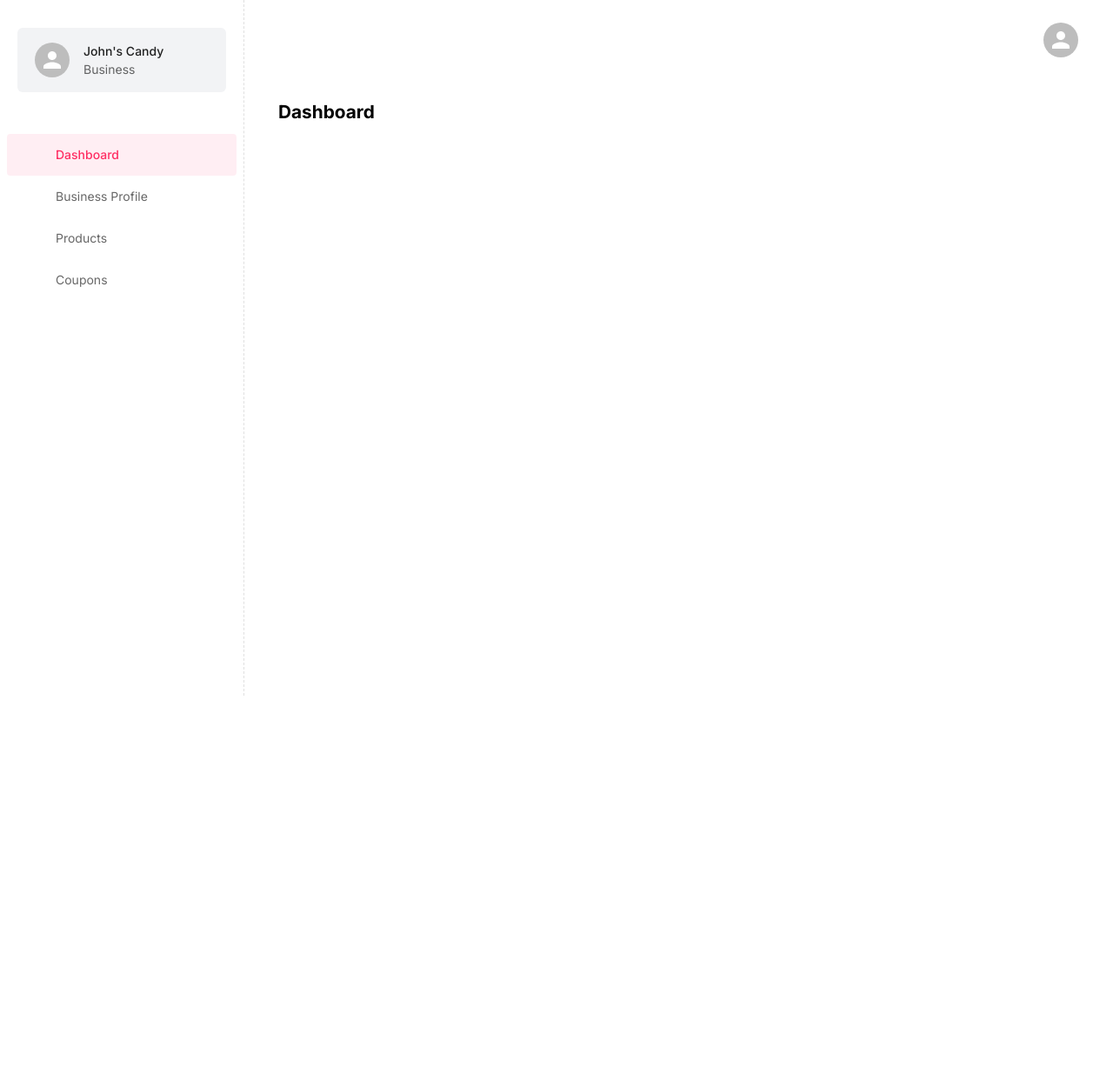
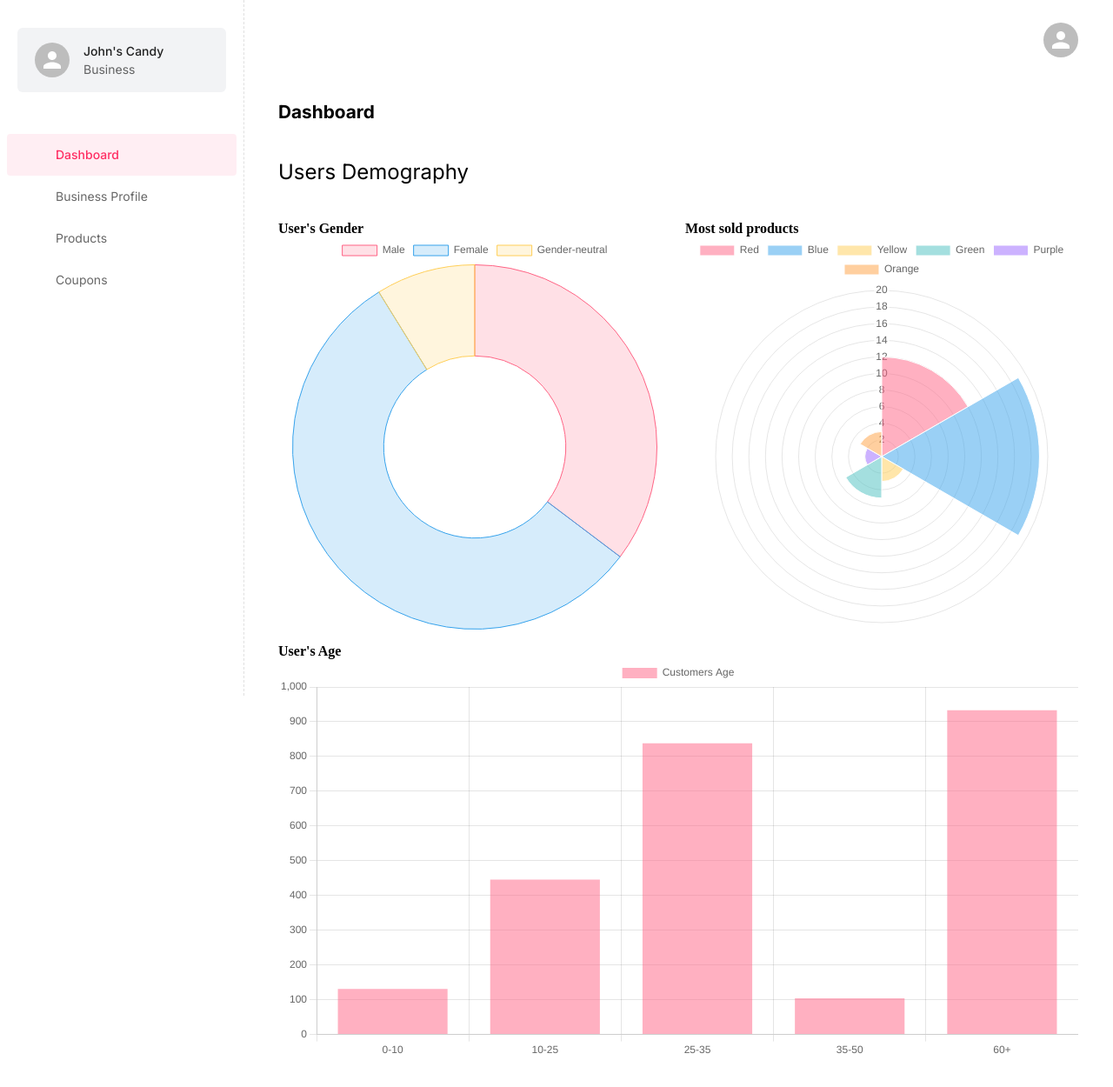
Before and after one commit to PRocha0503/sps-team-proyect-frontend, a React (Create React App) app: page /business/app in a window 1280 px wide. Shown: the top 1250 px of the page at 87% size. Before the commit the page ends 800 px from the top, so only its background shows below. Built offline with nearby package versions, Linux system fonts and the light colour scheme; some icons are missing.

Commit message:
feat: Add chart support for BI module🎉

```diff
--- a/package.json
+++ b/package.json
@@ -14,7 +14,9 @@
 		"@testing-library/react": "^13.3.0",
 		"@testing-library/user-event": "^13.5.0",
 		"axios": "^0.27.2",
+		"chart.js": "^3.8.0",
 		"react": "^18.2.0",
+		"react-chartjs-2": "^4.2.0",
 		"react-dom": "^18.2.0",
 		"react-helmet-async": "^1.3.0",
 		"react-router-dom": "^6.3.0",
--- a/src/pages/BusinessLanding/BusinessLanding.jsx
+++ b/src/pages/BusinessLanding/BusinessLanding.jsx
@@ -1,5 +1,31 @@
 import { Container, Typography } from '@mui/material';
 import Page from '../../components/Page'
+import { Chart as ChartJS,
+  ArcElement,
+  Tooltip,
+  Legend,
+  CategoryScale,
+  LinearScale,
+  BarElement,
+  Title,
+  RadialLinearScale,
+  } from 'chart.js';
+import { Doughnut, Bar, PolarArea } from 'react-chartjs-2';
+import Grid from '@mui/material/Grid';
+import dataAges from './dummy/ages';
+import dataGender from './dummy/gender';
+import dataProducts from './dummy/productsSold';
+
+ChartJS.register(
+  ArcElement,
+  CategoryScale,
+  LinearScale,
+  BarElement,
+  RadialLinearScale,
+  Title,
+  Tooltip,
+  Legend
+);
 
 export default function BusinessLanding() {
   return (
@@ -8,6 +34,24 @@ export default function BusinessLanding() {
         <Typography variant="h4" sx={{ mb: 5 }}>
           Dashboard
         </Typography>
+        <Typography variant="h5" sx={{ mb: 5 }}>
+          Users Demography
+        </Typography>
+
+        <Grid container spacing={2}>
+          <Grid item xs={6}>
+            <b>User&apos;s Gender</b>
+            <Doughnut data={dataGender} />
+          </Grid>
+          <Grid item xs={6}>
+            <b>Most sold products</b>
+            <PolarArea data={dataProducts} />
+          </Grid>
+          <Grid item xs={12}>
+            <b>User&apos;s Age</b>
+            <Bar data={dataAges} />
+          </Grid>
+        </Grid>
       </Container>
     </Page>
   );
--- /dev/null
+++ b/src/pages/BusinessLanding/dummy/ages.js
@@ -0,0 +1,28 @@
+const options = {
+  responsive: true,
+  plugins: {
+    legend: {
+      position: 'top',
+    },
+    title: {
+      display: true,
+      text: 'Chart.js Bar Chart',
+    },
+  },
+};
+
+const labels = ['0-10', '10-25', '25-35', '35-50', '60+'];
+
+const dataAges = {
+  labels,
+  datasets: [
+    {
+      label: 'Customers Age',
+      data: labels.map(() => Math.floor(Math.random() * 1000)),
+      backgroundColor: 'rgba(255, 99, 132, 0.5)',
+    },
+
+  ],
+};
+
+export default dataAges;
--- /dev/null
+++ b/src/pages/BusinessLanding/dummy/gender.js
@@ -0,0 +1,28 @@
+const dataGender = {
+  labels: ['Male', 'Female', 'Gender-neutral'],
+  datasets: [
+    {
+      label: '# of Votes',
+      data: [12, 19, 3],
+      backgroundColor: [
+        'rgba(255, 99, 132, 0.2)',
+        'rgba(54, 162, 235, 0.2)',
+        'rgba(255, 206, 86, 0.2)',
+        'rgba(75, 192, 192, 0.2)',
+        'rgba(153, 102, 255, 0.2)',
+        'rgba(255, 159, 64, 0.2)',
+      ],
+      borderColor: [
+        'rgba(255, 99, 132, 1)',
+        'rgba(54, 162, 235, 1)',
+        'rgba(255, 206, 86, 1)',
+        'rgba(75, 192, 192, 1)',
+        'rgba(153, 102, 255, 1)',
+        'rgba(255, 159, 64, 1)',
+      ],
+      borderWidth: 1,
+    },
+  ],
+};
+
+export default dataGender;
--- /dev/null
+++ b/src/pages/BusinessLanding/dummy/productsSold.js
@@ -0,0 +1,20 @@
+export const dataProductsSold = {
+  labels: ['Red', 'Blue', 'Yellow', 'Green', 'Purple', 'Orange'],
+  datasets: [
+    {
+      label: '# of Votes',
+      data: [12, 19, 3, 5, 2, 3],
+      backgroundColor: [
+        'rgba(255, 99, 132, 0.5)',
+        'rgba(54, 162, 235, 0.5)',
+        'rgba(255, 206, 86, 0.5)',
+        'rgba(75, 192, 192, 0.5)',
+        'rgba(153, 102, 255, 0.5)',
+        'rgba(255, 159, 64, 0.5)',
+      ],
+      borderWidth: 1,
+    },
+  ],
+};
+
+export default dataProductsSold;
```
Also changed, not shown: 2 other files (tests, documents, lock files or other folders).
